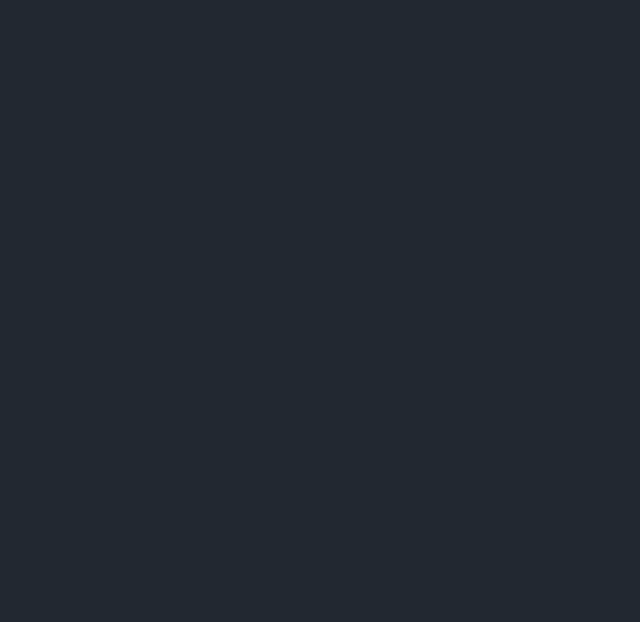
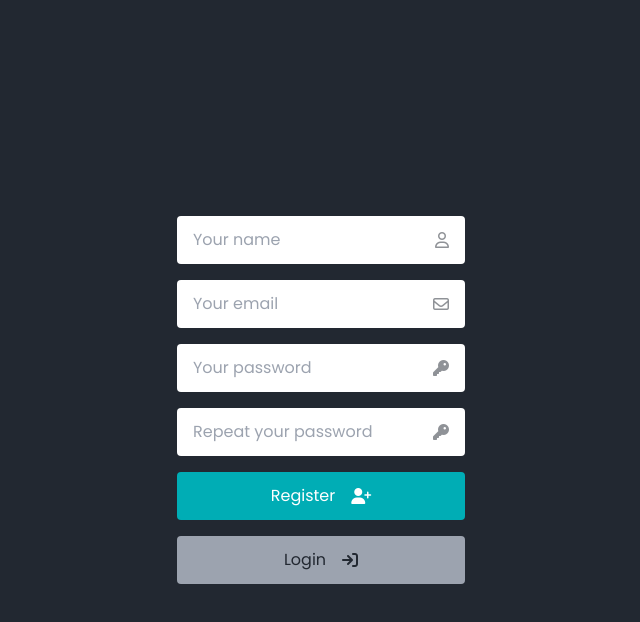
Before and after one commit to brunobragaw8t/troney-old, a Vue app: page /auth in a window 1280 px wide. Both pictures are taken after a click on the button "Register". Shown: the top 622 px of the page, without its empty margins (319-959 px from the left). Built offline with nearby package versions, Linux system fonts and the light colour scheme.

Commit message:
Create FormRegister component

```diff
--- /dev/null
+++ b/src/components/FormRegister.vue
@@ -0,0 +1,95 @@
+<script setup lang="ts">
+import { ref } from "vue";
+import BaseForm from "@/components/BaseForm.vue";
+import InputText from "@/components/InputText.vue";
+import BaseButton from "@/components/BaseButton.vue";
+import BaseAlert from "@/components/BaseAlert.vue";
+
+/**
+ * State
+ */
+
+const form = ref({
+  data: {
+    name: "",
+    email: "",
+    password: "",
+    repassword: "",
+  },
+  response: {
+    type: "",
+    message: "",
+  },
+  isLoading: false,
+});
+
+/**
+ * Functions
+ */
+
+function signUp(): void {
+  console.log("Signing up...");
+}
+
+/**
+ * Emit
+ */
+
+const emit = defineEmits<{
+  (e: "displayForm", form: string): void;
+}>();
+</script>
+
+<template>
+  <BaseForm @submit.prevent="signUp">
+    <InputText
+      type="text"
+      placeholder="Your name"
+      icon="far fa-user"
+      v-model="form.data.name"
+    />
+
+    <InputText
+      type="email"
+      placeholder="Your email"
+      icon="far fa-envelope"
+      v-model="form.data.email"
+    />
+
+    <InputText
+      type="password"
+      placeholder="Your password"
+      icon="fas fa-key"
+      v-model="form.data.password"
+    />
+
+    <InputText
+      type="password"
+      placeholder="Repeat your password"
+      icon="fas fa-key"
+      v-model="form.data.repassword"
+    />
+
+    <BaseButton
+      tag="button"
+      label="Register"
+      icon="fas fa-user-plus"
+      :is-loading="form.isLoading"
+    />
+
+    <BaseAlert
+      v-if="form.response.type && form.response.message"
+      :type="form.response.type"
+      :message="form.response.message"
+    />
+
+    <BaseButton
+      tag="button"
+      label="Login"
+      icon="fas fa-sign-in"
+      variant="secondary"
+      type="button"
+      @click="emit('displayForm', 'login')"
+    />
+  </BaseForm>
+</template>
--- a/src/views/AuthView.vue
+++ b/src/views/AuthView.vue
@@ -2,7 +2,7 @@
 import { ref } from "vue";
 import LayoutForm from "@/components/LayoutForm.vue";
 import FormLogin from "@/components/FormLogin.vue";
-// import FormRegister from "@/components/FormRegister.vue";
+import FormRegister from "@/components/FormRegister.vue";
 
 /**
  * State
@@ -19,9 +19,9 @@ function displayForm(form: string): void {
   <LayoutForm>
     <FormLogin v-if="'login' === displayedForm" @display-form="displayForm" />
 
-    <!-- <FormRegister -->
-    <!--   v-if="'register' === displayedForm" -->
-    <!--   @display-form="displayForm" -->
-    <!-- /> -->
+    <FormRegister
+      v-if="'register' === displayedForm"
+      @display-form="displayForm"
+    />
   </LayoutForm>
 </template>
```
